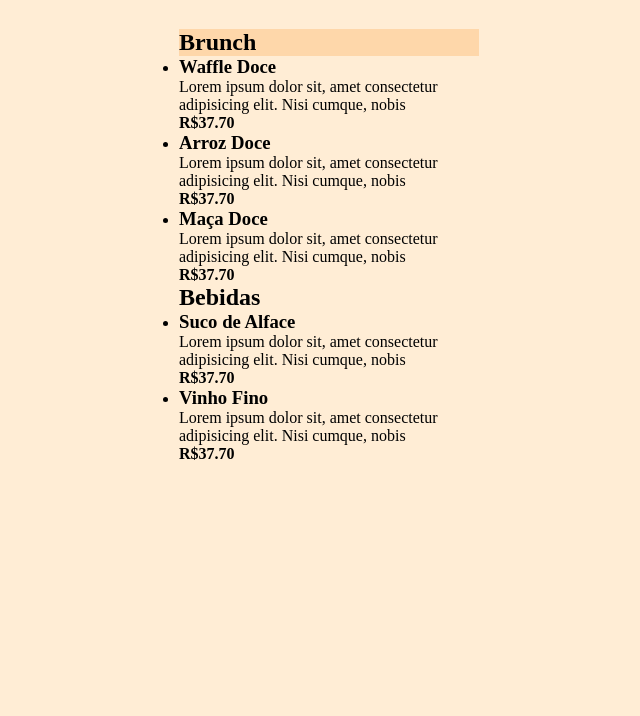
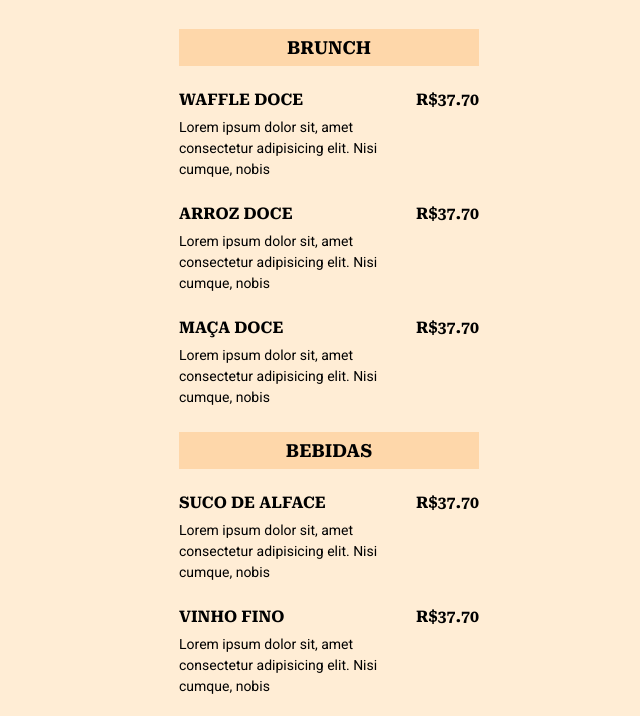
Before and after one commit to guilhermescs/cardapio-digital, a plain HTML site: page Index.html in a window 1280 px wide. Shown: the part 84-800 px from the top of the page, without its empty margins (311-951 px from the left). Drawn offline with Linux system fonts and the light colour scheme.

Commit message:
cardapio final

```diff
--- a/Index.html
+++ b/Index.html
@@ -9,6 +9,7 @@
     <link rel="preconnect" href="https://fonts.googleapis.com">
     <link rel="preconnect" href="https://fonts.gstatic.com" crossorigin>
     <link href="https://fonts.googleapis.com/css2?family=Roboto+Serif:ital,opsz,wght@0,8..144,100;0,8..144,200;0,8..144,300;0,8..144,400;0,8..144,500;0,8..144,600;0,8..144,700;0,8..144,800;0,8..144,900;1,8..144,100;1,8..144,200;1,8..144,300;1,8..144,400;1,8..144,500;1,8..144,600;1,8..144,700;1,8..144,800;1,8..144,900&display=swap" rel="stylesheet">
+    <link href="https://fonts.googleapis.com/css2?family=Roboto+Serif:ital,opsz,wght@0,8..144,100;0,8..144,200;0,8..144,300;0,8..144,400;0,8..144,500;0,8..144,600;0,8..144,700;0,8..144,800;0,8..144,900;1,8..144,100;1,8..144,200;1,8..144,300;1,8..144,400;1,8..144,500;1,8..144,600;1,8..144,700;1,8..144,800;1,8..144,900&family=Roboto:ital,wght@0,100;0,300;0,400;0,500;0,700;0,900;1,100;1,300;1,400;1,500;1,700;1,900&display=swap" rel="stylesheet">
 </head>
 
 <body>
@@ -26,7 +27,7 @@
 
                 <ul>
                     <li >
-                        <div>
+                        <div class="options">
                             <h3>Waffle Doce</h3>
                             <p> Lorem ipsum dolor sit, amet consectetur adipisicing elit. Nisi cumque, nobis</p>
                         </div>
@@ -37,7 +38,7 @@
                     </li>
 
                     <li >
-                        <div>
+                        <div class="options">
                             <h3>Arroz Doce</h3>
                             <p> Lorem ipsum dolor sit, amet consectetur adipisicing elit. Nisi cumque, nobis</p>
                         </div>
@@ -48,7 +49,7 @@
                     </li>
 
                     <li >
-                        <div>
+                        <div class="options">
                             <h3>Maça Doce</h3>
                             <p> Lorem ipsum dolor sit, amet consectetur adipisicing elit. Nisi cumque, nobis</p>
                         </div>
@@ -66,7 +67,7 @@
 
                 <ul>
                     <li >
-                        <div>
+                        <div class="options">
                             <h3>Suco de Alface</h3>
                             <p> Lorem ipsum dolor sit, amet consectetur adipisicing elit. Nisi cumque, nobis</p>
                         </div>
@@ -77,7 +78,7 @@
                     </li>
 
                     <li >
-                        <div>
+                        <div class="options">
                             <h3>Vinho Fino</h3>
                             <p> Lorem ipsum dolor sit, amet consectetur adipisicing elit. Nisi cumque, nobis</p>
                         </div>
--- a/style.css
+++ b/style.css
@@ -38,6 +38,56 @@ header p {
     color: rgba(0, 0, 0, 0.7)
 }
 
-.brunch h2 {
+h2 {
     background: #FED7AA;
+    padding: 8px 0 8px 0;
+    text-align: center;
+    text-transform: uppercase;
+    font-family: 'Roboto Serif';
+    font-style: normal;
+    font-weight: 700;
+    font-size: 18px;
+    line-height: 21px;
 }
+
+ul {
+    list-style: none;
+}
+
+ul li {
+    display: flex;
+}
+
+h3 {
+    margin: 24px auto 8px auto;
+    font-family: 'Roboto Serif';
+    font-style: normal;
+    font-weight: 700;
+    font-size: 16px;
+    line-height: 19px;
+    text-transform: uppercase;
+    color: 2d2c2a;
+}
+
+strong {
+    margin: 24px auto 8px auto;
+    font-family: 'Roboto Serif';
+    font-style: normal;
+    font-weight: 700;
+    font-size: 16px;
+    line-height: 19px;
+    text-transform: uppercase;
+    color: 2d2c2a;
+}
+
+.options p {
+    font-family: 'Roboto';
+    font-style: normal;
+    font-weight: 400;
+    font-size: 14px;
+    line-height: 21px;
+}
+
+.bebidas {
+    margin-top: 24px;
+}
```
